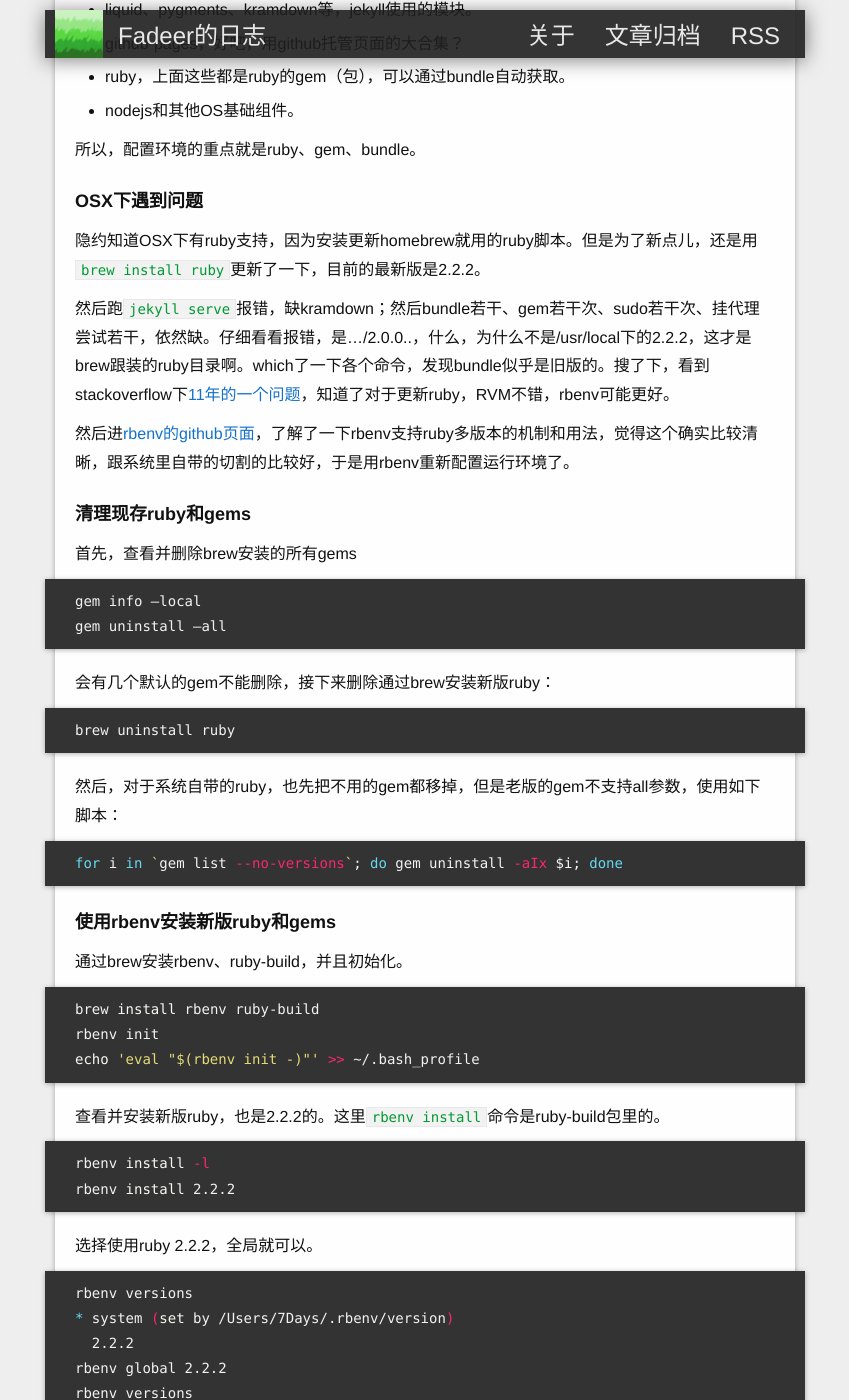
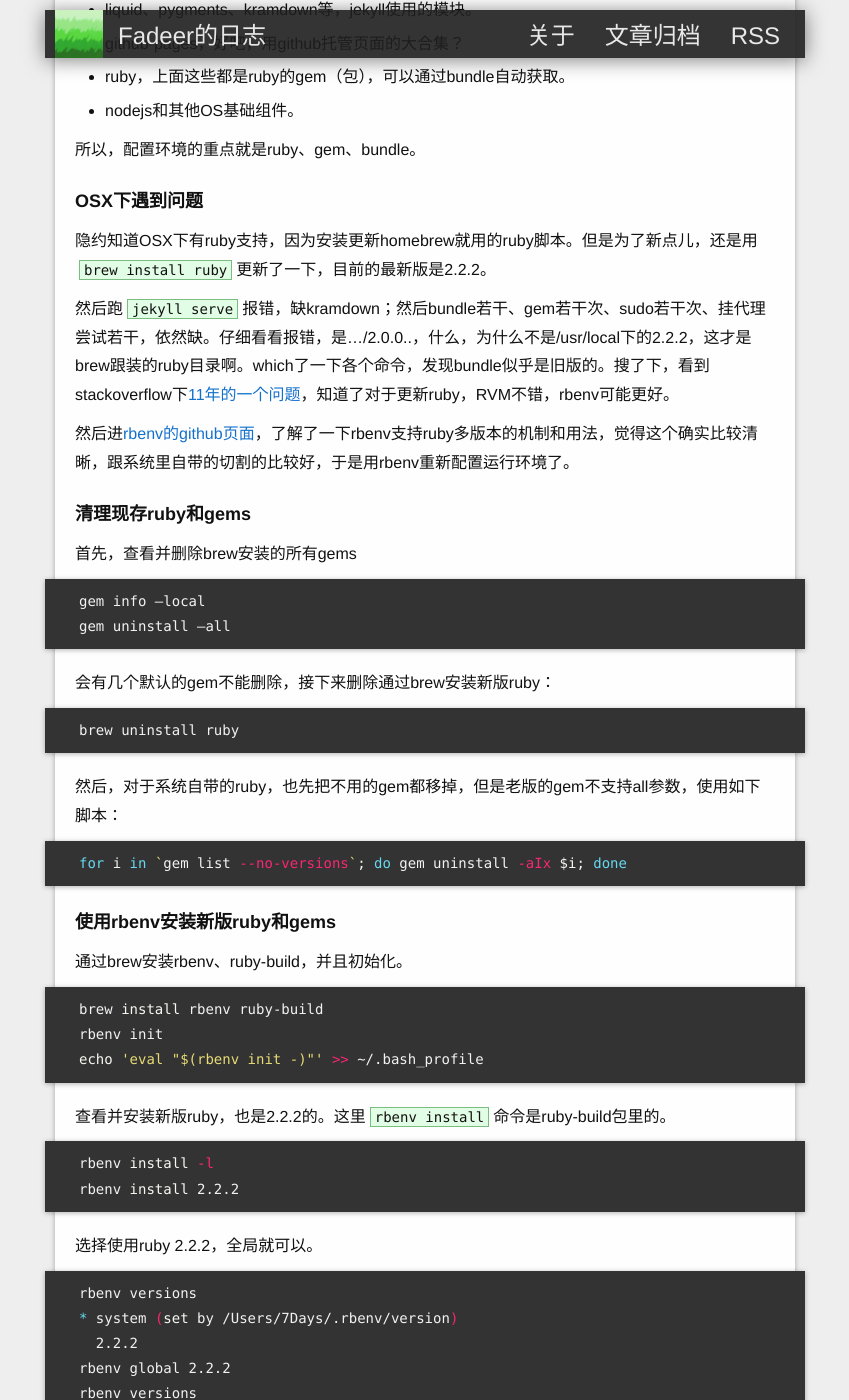
Before and after one commit to fadeer/fadeer.github.io, a Jekyll site: the page built from _posts/2015-07-05-upgrade-ruby-in-osx.markdown, in a window 1280 px wide and 1400 px high, scrolled down 304 px. Shown: the whole window, without its empty margins (215-1064 px from the left). Built offline with Jekyll 4.4.1, drawn with Linux system fonts in a browser that asks for light colours.

Commit message:
update style

```diff
--- a/_sass/_base.scss
+++ b/_sass/_base.scss
@@ -172,10 +172,11 @@
     font-family: $font-mono;
     //margin-bottom: $spacing-unit;
 
-    padding: 1px 5px;
-    color: #009933;
-    border: 1px solid $grey-color-light;
-    background-color: #f2f2f2;
+    padding: 1px 4px;
+    margin: 0 4px;
+    //color: #009933;
+    border: 1px solid #79BD81;
+    background-color: #E2FdE5;
 
     @include media-query($on-laptop) {
         font-size: $small-font-size;
@@ -200,6 +201,7 @@
         color: $code-color;
     	background-color: $code-color-bg;
         border: 0;
+        margin: 0;
         padding-right: 0;
         padding-left: 0;
     }
```
